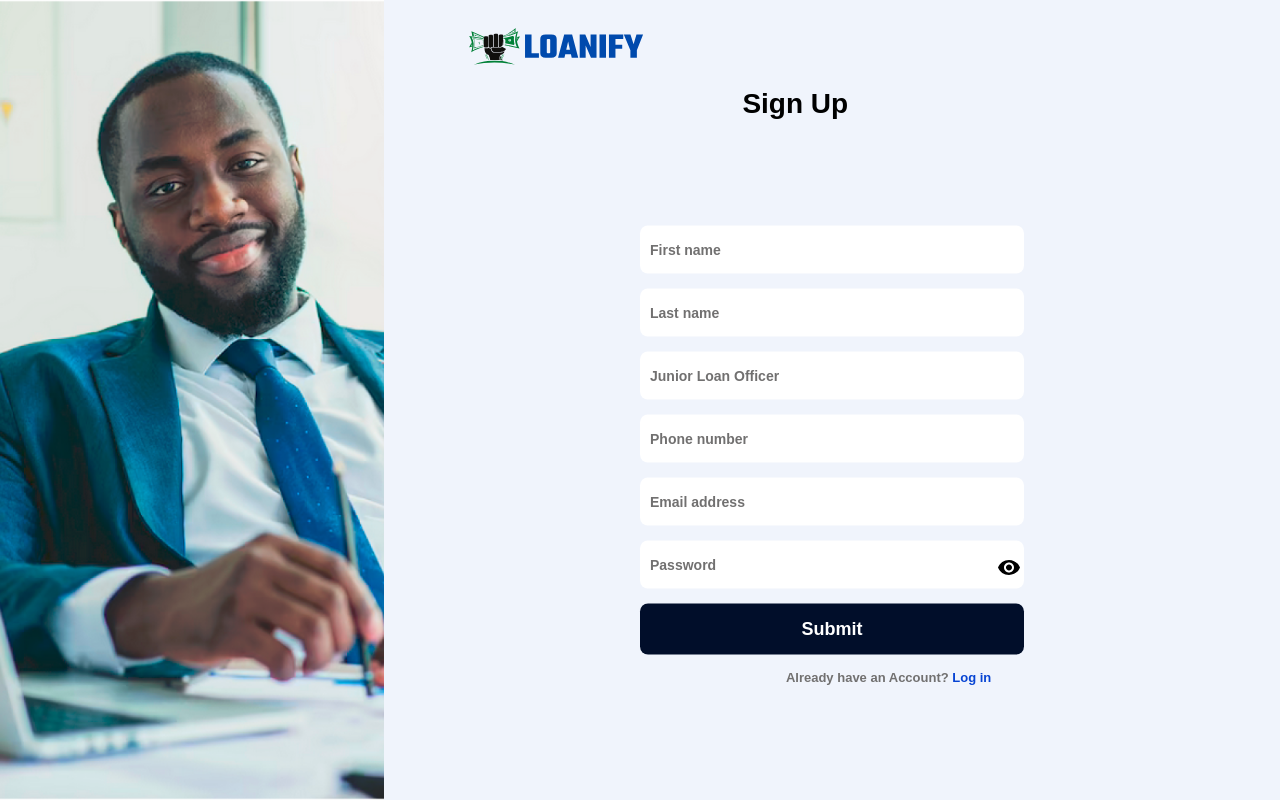
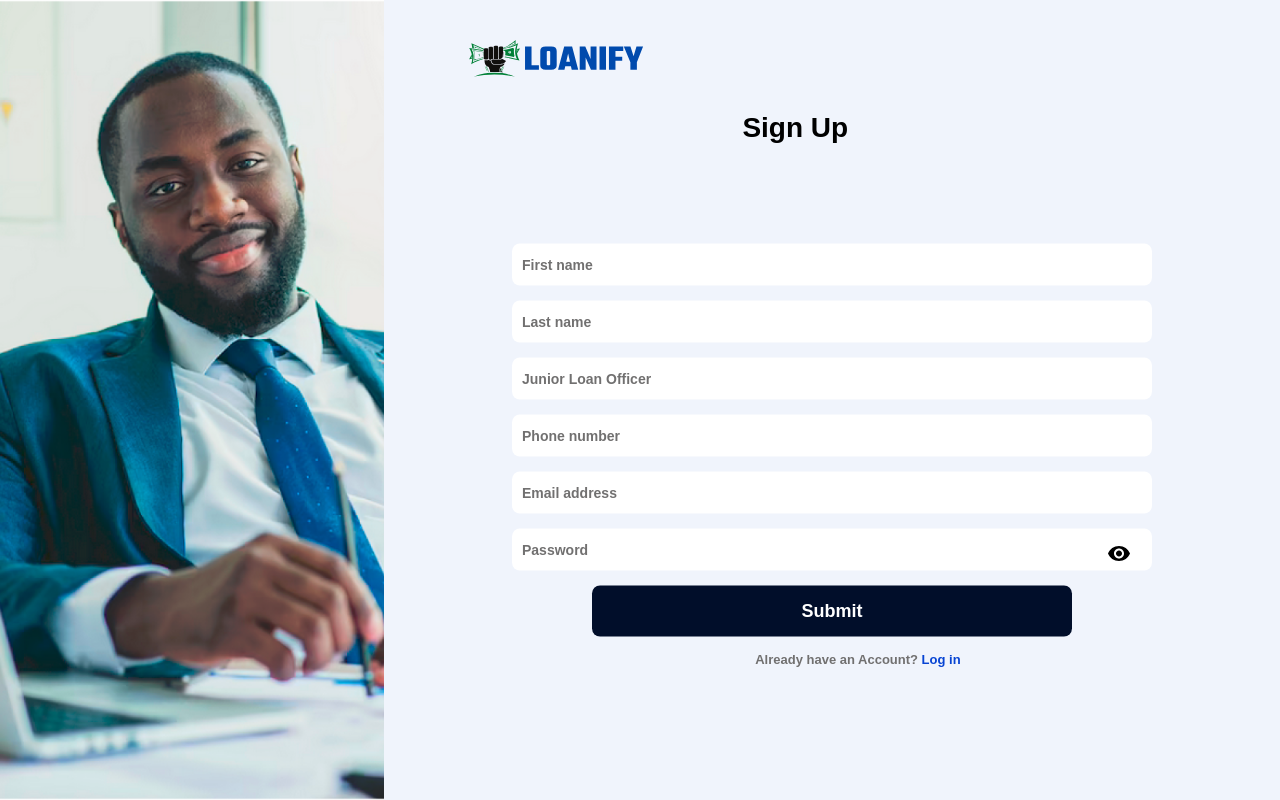
Before and after one commit to JibolaJinadu/Loanify-Project, a React (Vite) app: page /sign-up in a window 1280 px wide. Built offline with nearby package versions, Linux system fonts and the light colour scheme.

Commit message:
New updates

```diff
--- a/src/login/login.css
+++ b/src/login/login.css
@@ -24,6 +24,10 @@ a {
   padding: 20px 90px;
   flex: 0 0 70%;
   background-color: #f0f4fc;
+}
+
+.form-wrapper img {
+  margin-top: 20px;
 }
 
 .form {
@@ -100,7 +104,7 @@ a {
 
 .title {
   font-size: 28px;
-  font-weight: 800;
+  font-weight: 700;
   margin-bottom: 10px;
 }
 
--- a/src/passwordReset/ResetPassword.jsx
+++ b/src/passwordReset/ResetPassword.jsx
@@ -43,7 +43,7 @@ function ResetPassword() {
 
   const validateConfirmPassword = (value) => {
     if (!value) {
-      setConfirmPasswordError('Please enter the confirm password.');
+      setConfirmPasswordError('Please re-enter password.');
     } else if (value !== password) {
       setConfirmPasswordError('Passwords do not match.');
     } else {
--- a/src/passwordReset/resetPassword.css
+++ b/src/passwordReset/resetPassword.css
@@ -16,6 +16,10 @@
   flex: 0 0 70%;
   background-color: #f0f4fc;
 }
+.loanifyLogo {
+  margin-top: 20px;
+}
+
 .resetPass-form {
   margin-top: 90px;
   display: flex;
@@ -35,7 +39,7 @@
 
 .resetPassword h1 {
   font-size: 28px;
-  font-weight: 800;
+  font-weight: 700;
   margin-bottom: 10px;
 }
 
@@ -63,6 +67,10 @@
   margin-bottom: 20px;
 }
 
+.css-10iatzg {
+  width: 100%;
+}
+
 @media screen and (max-width: 768px) {
   .formWrapper {
     padding: 20px;
--- a/src/signUp/SignUp.jsx
+++ b/src/signUp/SignUp.jsx
@@ -268,10 +268,11 @@ const SignUp = () => {
                   </span>
                 ))}
               </div>
-
-              <button className="btn-submit" type="submit">
-                Submit
-              </button>
+              <div className="signup-field">
+                <button className="btn-submit" type="submit">
+                  Submit
+                </button>
+              </div>
             </form>
             <p className="rd-container-4">
               {' '}
--- a/src/signUp/sign-up.css
+++ b/src/signUp/sign-up.css
@@ -27,16 +27,16 @@ body {
 
 .rd-container-1 {
   position: absolute;
-  top: 3.5%;
+  top: 5%;
   left: 9.5%;
 }
 
 .rd-container-2 {
   position: absolute;
-  top: 11%;
+  top: 14%;
   left: 40%;
   font-size: 28px;
-  font-weight: 800;
+  font-weight: 700;
   margin-bottom: 10px;
 }
 
@@ -64,12 +64,13 @@ body {
   padding: 15px 0;
   border-radius: 5px;
   border: none;
+  width: 50vw;
 }
 
 .signUp-input {
   font-size: 16px;
   font-weight: 500;
-  padding: 15px 10px;
+  padding: 12px 10px;
   width: 100%;
   border: none;
   outline: none;
@@ -96,11 +97,10 @@ body {
   color: white;
   font-size: 18px;
   font-weight: 700;
-  width: 100%;
+  width: 75%;
   border: none;
   border-radius: 8px;
   cursor: pointer;
-  display: block;
   -webkit-border-radius: 8px;
   -moz-border-radius: 8px;
   -ms-border-radius: 8px;
@@ -126,8 +126,13 @@ body {
 }
 
 .password-input {
-  padding: 15px 10px;
-  width: 30vw;
+  padding: 12px 10px;
+  width: 100%;
+}
+
+.signup-field {
+  display: flex;
+  justify-content: center;
 }
 
 .button-2 {
@@ -150,7 +155,7 @@ body {
 
 .sent {
   font-size: 28px;
-  font-weight: 800;
+  font-weight: 700;
   padding-bottom: 20px;
 }
 
```
